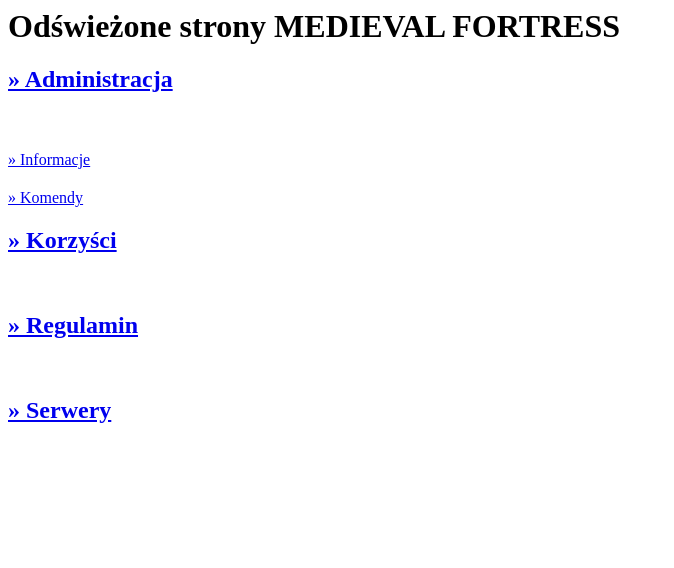
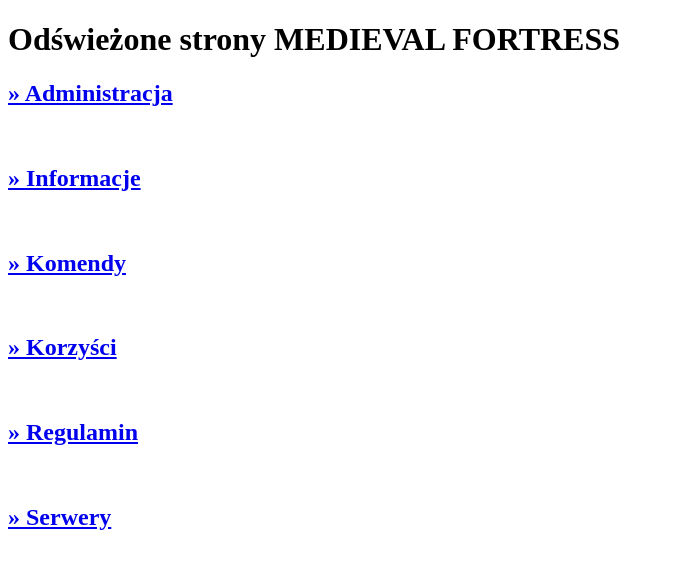
Before and after one commit to MedievalFortress/odswiezone-strony-medi, a plain HTML site: page index.html in a window 1280 px wide. Shown: the whole page, without its empty margins (0-674 px from the left). Drawn offline with Linux system fonts and the light colour scheme.

Commit message:
Update index.html

```diff
--- a/index.html
+++ b/index.html
@@ -1,8 +1,19 @@
+<!DOCTYPE html>
+<html>
+	<head>
+	  <meta http-equiv="Content-Type" content="text/html; charset=utf-8" />
+		<meta name="viewport" content="initial-scale=1, width=device-width, maximum-scale=1, minimum-scale=1, user-scalable=no">
+		<title>Odświeżone Strony Medieval Fortress</title>
+	</head>
+	<body>
 <h1>Odświeżone strony MEDIEVAL FORTRESS</h1>
 
 <h2><a href="http://medievalfortress.github.io/odswiezone-strony-medi/admini.html">» Administracja</a></h2><br/>
-<h2></h2><a href="http://medievalfortress.github.io/odswiezone-strony-medi/informacje.html">» Informacje</a></h2><br/>
-<h2></h2><a href="http://medievalfortress.github.io/odswiezone-strony-medi/komendy.html">» Komendy</a></h2><br/>
+<h2><a href="http://medievalfortress.github.io/odswiezone-strony-medi/informacje.html">» Informacje</a></h2><br/>
+<h2><a href="http://medievalfortress.github.io/odswiezone-strony-medi/komendy.html">» Komendy</a></h2><br/>
 <h2><a href="http://medievalfortress.github.io/odswiezone-strony-medi/korzysci.html">» Korzyści</a></h2><br/>
 <h2><a href="http://medievalfortress.github.io/odswiezone-strony-medi/regulamin.html">» Regulamin</a></h2><br/>
 <h2><a href="http://medievalfortress.github.io/odswiezone-strony-medi/serwery.html">» Serwery</a></h2>
+
+  </body>
+</html>
```
